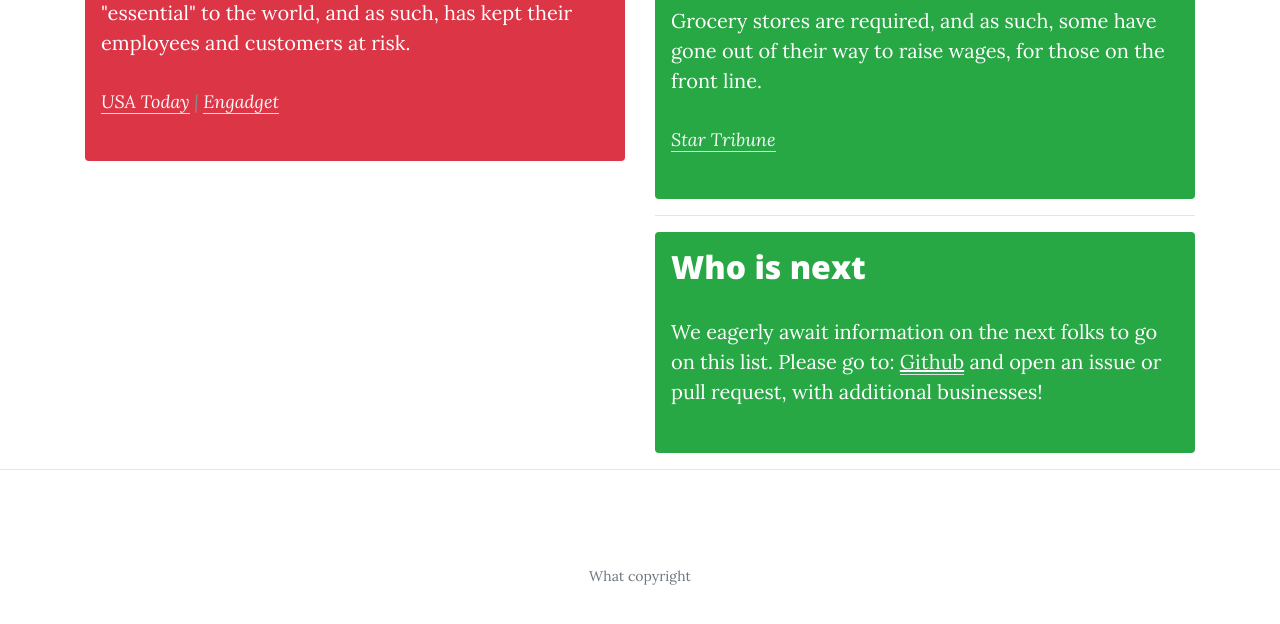
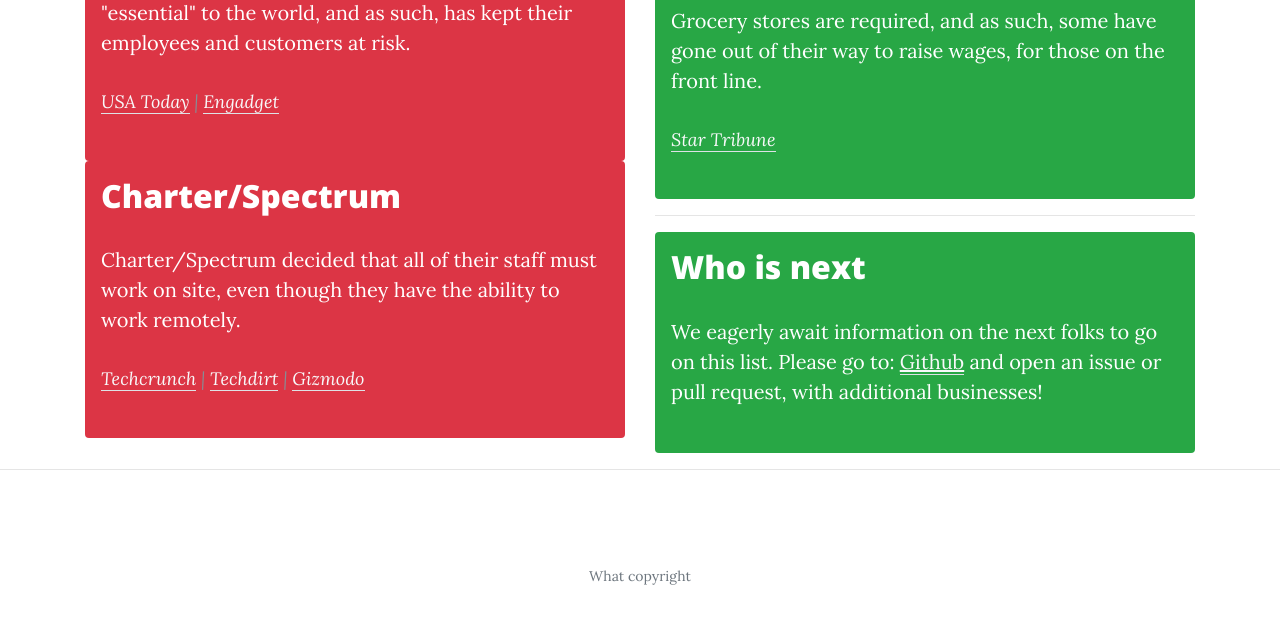
Before and after one commit to CovidBusinessList/CovidBusinessList.github.io, a plain HTML site: page index.html in a window 1280 px wide. Shown: the part 795-1419 px from the top of the page. Drawn offline with nearby package versions, Linux system fonts and the light colour scheme.

Commit message:
Added Charter/Spectrum

```diff
--- a/index.html
+++ b/index.html
@@ -98,7 +98,18 @@
             <a class="text-light border-bottom" href="https://www.usatoday.com/story/money/2020/03/18/coronavirus-what-stores-are-open-and-who-is-closed/2865166001/">USA Today</a> | <a class="text-light border-bottom" href="https://www.engadget.com/2020/03/20/gamestop-essential/">Engadget</a>
           </p>
         </div>
+        <div class="post-preview bg-danger rounded p-3 text-white">
+          <h2 class="post-title">
+            Charter/Spectrum
+          </h2>
+          <p>
+            Charter/Spectrum decided that all of their staff must work on site, even though they have the ability to work remotely.
+          </p>
+          <p class="post-meta">
+            <a class="text-light border-bottom" href="https://techcrunch.com/2020/03/18/charter-coronavirus-offices/">Techcrunch</a> | <a class="text-light border-bottom" href="https://www.techdirt.com/articles/20200319/10430244131/charter-spectrum-under-fire-putting-public-risk-during-coronavirus.shtml">Techdirt</a> | <a class="text-light border-bottom" href="https://gizmodo.com/charter-employees-say-bosses-are-ignoring-covid-19-heal-1842397122">Gizmodo</a>
+          </p>
         </div>
+      </div>
       <div class="col-lg-6 col-md-6 mx-auto">
         <div class="post-preview bg-success rounded p-3 text-white">
             <h2 class="post-title">
```
